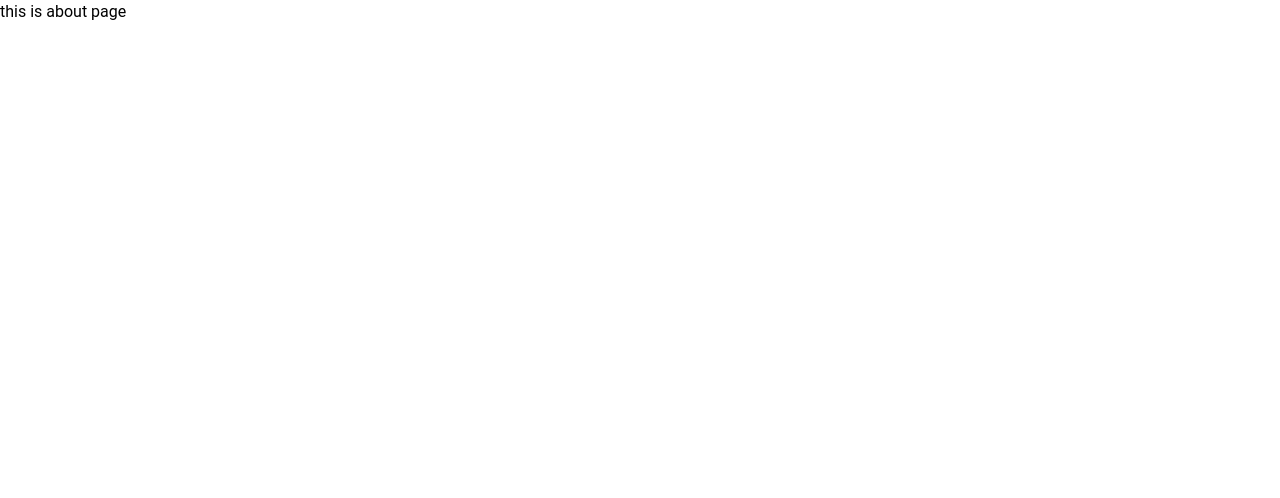
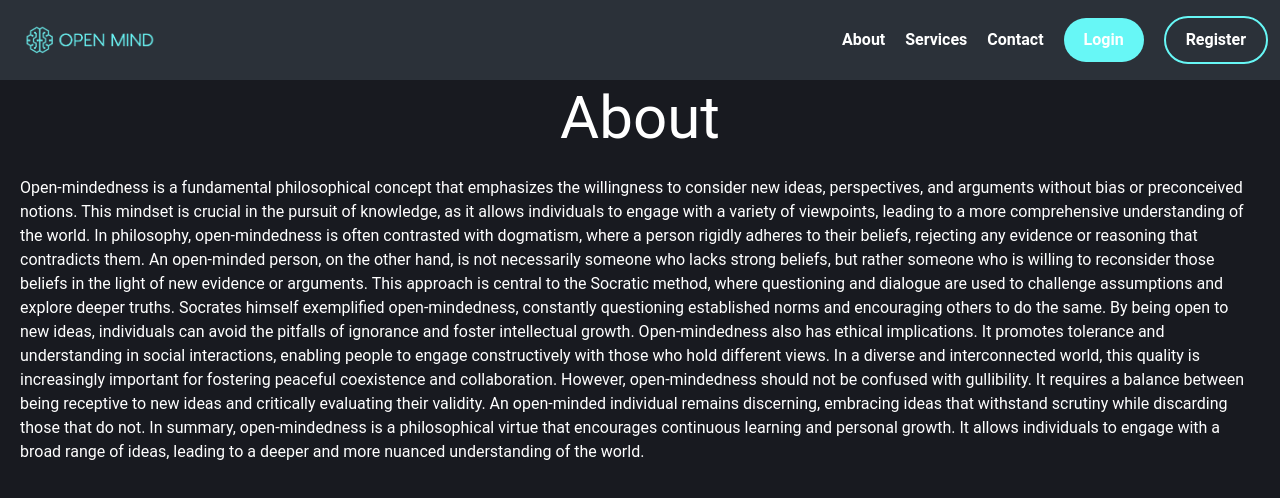
Before and after one commit to avichiminiproject/openmind-frontend, a React (Vite) app: page /about in a window 1280 px wide. Shown: the top 498 px of the page. Built offline with nearby package versions, Linux system fonts and the light colour scheme.

Commit message:
about added

```diff
--- a/src/About/About.jsx
+++ b/src/About/About.jsx
@@ -1,8 +1,19 @@
 import React from 'react'
-
+import Header from '../home/components/Header'
 const About = () => {
   return (
-    <div>this is about page</div>
+    <>
+    <Header/>
+    <div className='text-white h-screen bg-darkgrey flex-col flex items-center'>
+        <h1 className='text-6xl font-sans p-2'>About</h1>
+        <p className='p-5 text-md'>Open-mindedness is a fundamental philosophical concept that emphasizes the willingness to consider new ideas, perspectives, and arguments without bias or preconceived notions. This mindset is crucial in the pursuit of knowledge, as it allows individuals to engage with a variety of viewpoints, leading to a more comprehensive understanding of the world.
+In philosophy, open-mindedness is often contrasted with dogmatism, where a person rigidly adheres to their beliefs, rejecting any evidence or reasoning that contradicts them. An open-minded person, on the other hand, is not necessarily someone who lacks strong beliefs, but rather someone who is willing to reconsider those beliefs in the light of new evidence or arguments.
+This approach is central to the Socratic method, where questioning and dialogue are used to challenge assumptions and explore deeper truths. Socrates himself exemplified open-mindedness, constantly questioning established norms and encouraging others to do the same. By being open to new ideas, individuals can avoid the pitfalls of ignorance and foster intellectual growth.
+Open-mindedness also has ethical implications. It promotes tolerance and understanding in social interactions, enabling people to engage constructively with those who hold different views. In a diverse and interconnected world, this quality is increasingly important for fostering peaceful coexistence and collaboration.
+However, open-mindedness should not be confused with gullibility. It requires a balance between being receptive to new ideas and critically evaluating their validity. An open-minded individual remains discerning, embracing ideas that withstand scrutiny while discarding those that do not.
+In summary, open-mindedness is a philosophical virtue that encourages continuous learning and personal growth. It allows individuals to engage with a broad range of ideas, leading to a deeper and more nuanced understanding of the world.</p>
+    </div>
+    </>
   )
 }
 
--- a/src/home/components/Header.jsx
+++ b/src/home/components/Header.jsx
@@ -17,7 +17,10 @@ const Header = () => {
                 <Link to={'/contact'}>Contact</Link>
                 </li>
                 <li>
-                    <button className="text-white bg-liteblue px-5 py-3 rounded-full">Login</button>
+                    <button className="text-white bg-liteblue px-5 py-2.5 rounded-full">Login</button>
+                </li>
+                <li>
+                    <button className="text-white border-2 border-liteblue px-5 py-2.5 rounded-full">Register</button>
                 </li>
             </ul>
         </nav>
```
